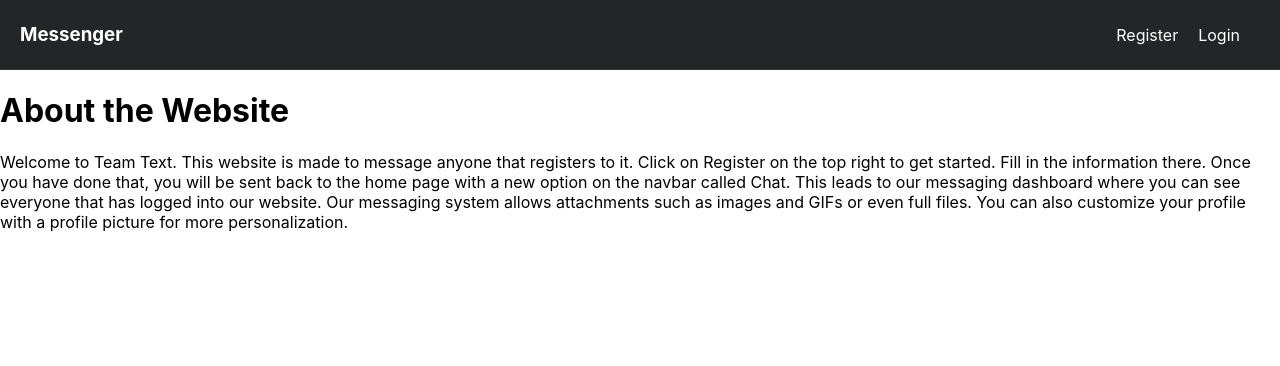
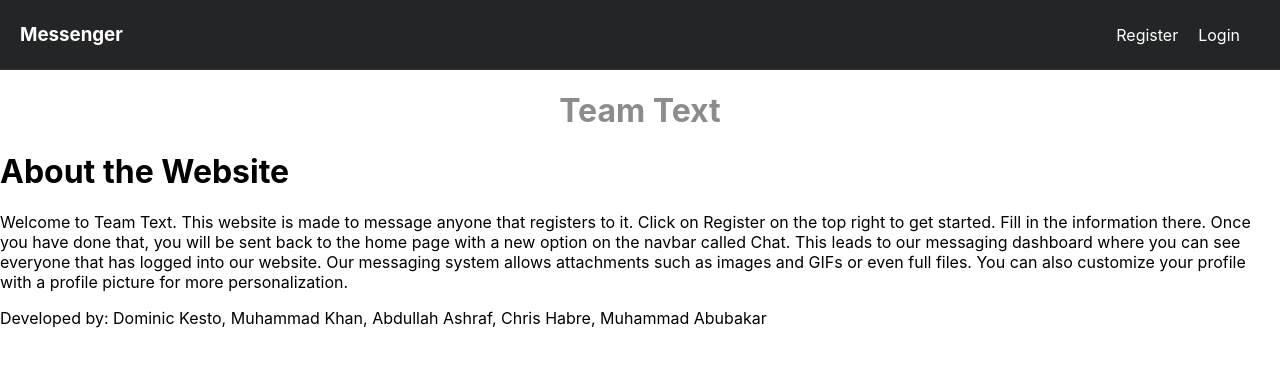
Before and after one commit to mushikhan1102/csc5750teamtext, a React (Create React App) app: page / in a window 1280 px wide. Shown: the top 366 px of the page. Built offline with nearby package versions, Linux system fonts and the light colour scheme; no server answers.

Commit message:
change names

```diff
--- a/src/components/HomePage.jsx
+++ b/src/components/HomePage.jsx
@@ -4,6 +4,7 @@ const HomePage = () => {
   return (
     <div>
       <header>
+        <h1 style={{ textAlign: 'center', color: '#8c8c8c' }}>Team Text</h1>
         <h1>About the Website</h1>
       </header>
       <main>
@@ -12,6 +13,9 @@ const HomePage = () => {
           Our messaging system allows attachments such as images and GIFs or even full files. You can also customize your profile with a profile picture for more personalization.   </p>
 
       </main>
+      <footer>
+        <p>Developed by: Dominic Kesto, Muhammad Khan, Abdullah Ashraf, Chris Habre, Muhammad Abubakar</p>
+      </footer>
     </div>
   );
 }
```
